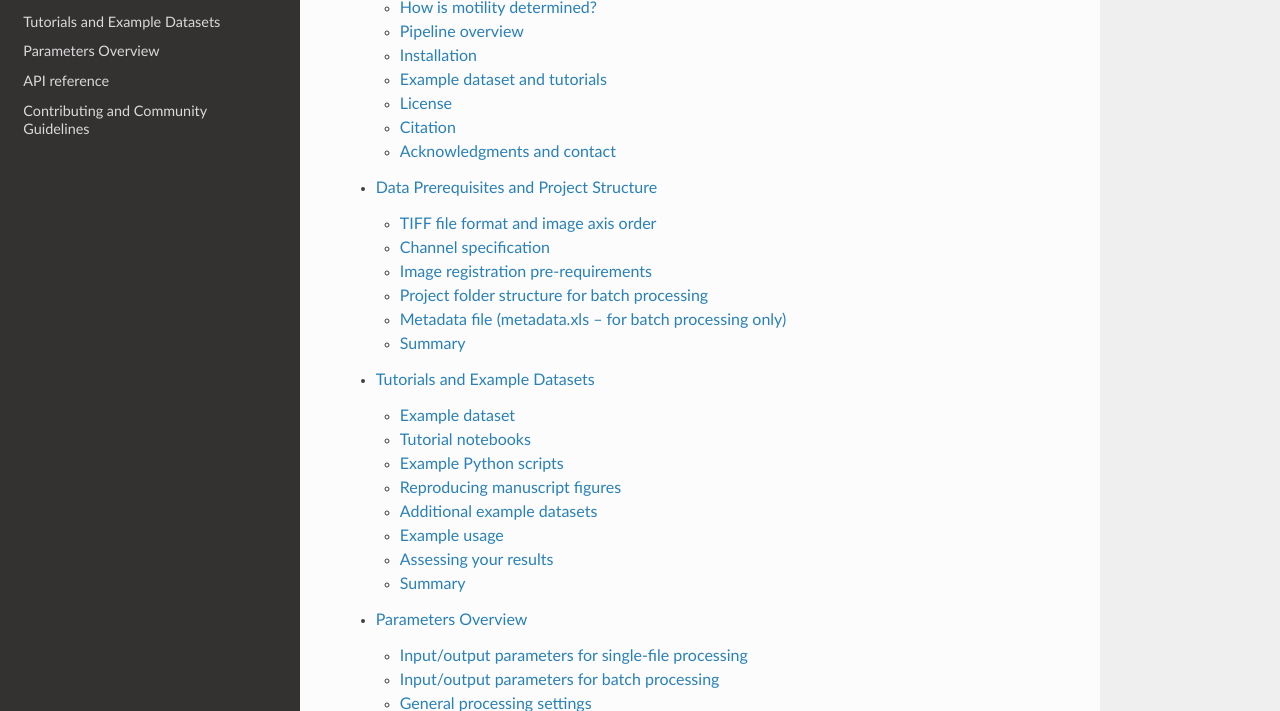
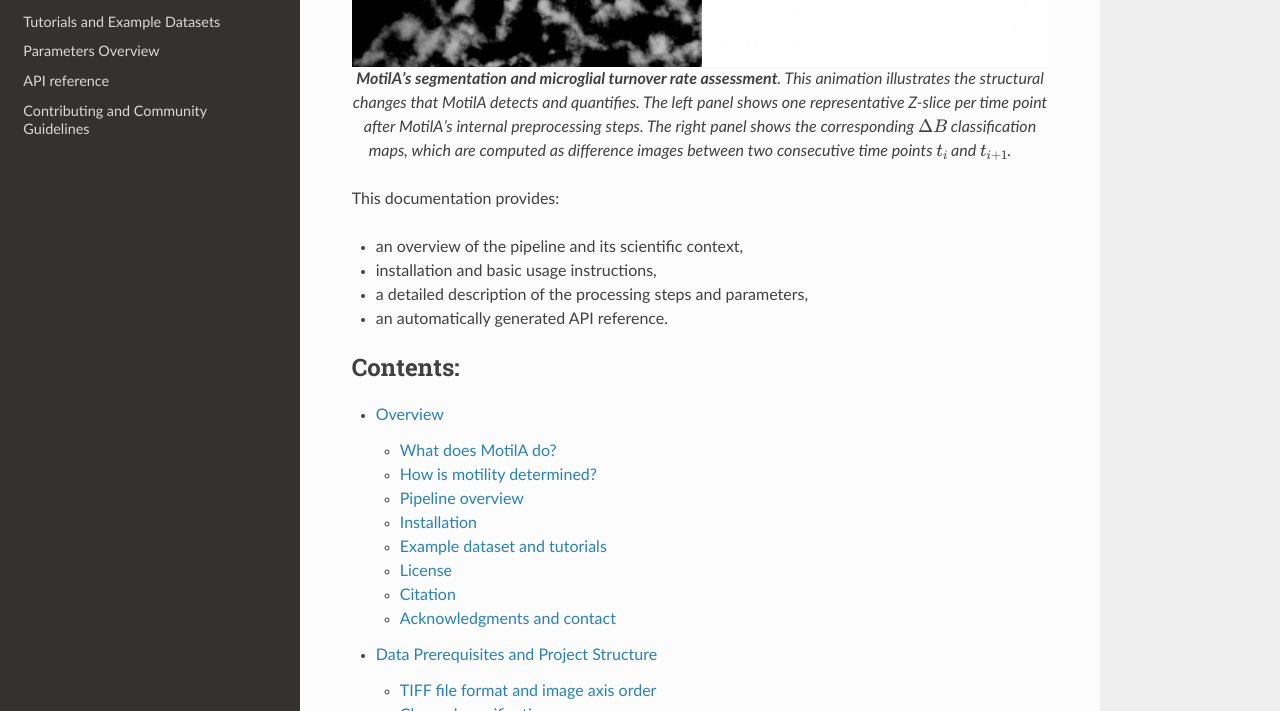
Before and after one commit to FabrizioMusacchio/MotilA, a Sphinx documentation site: the page built from docs/source/index.rst, in a window 1280 px wide and 900 px high, scrolled down 735 px, cut to the strip 189-900 px from the top of the window. Built offline with Sphinx 7.4.7 and the Read the Docs theme 3.1.0, drawn with Linux system fonts in a browser that asks for light colours.

Commit message:
docs: add animation figure illustrating MotilA's segmentation and microglial turnover rate assessment

```diff
--- a/docs/source/index.rst
+++ b/docs/source/index.rst
@@ -73,6 +73,19 @@ MotilA documentation
 from 4D and 5D multiphoton imaging data.
 
 
+.. figure:: _static/figures/all_stacks_4D_reg_cut_out_MotilA_example_small.gif
+   :alt: MotilA pipeline overview
+   :align: center
+   :figwidth: 100%
+
+   **MotilA's segmentation and
+   microglial turnover rate assessment**. This animation illustrates the structural
+   changes that MotilA detects and quantifies. The left panel shows one representative
+   Z-slice per time point after MotilA's internal preprocessing steps. The right panel
+   shows the corresponding :math:`\Delta B` classification maps, which are computed as
+   difference images between two consecutive time points :math:`t_i` and :math:`t_{i+1}`.
+
+
 This documentation provides:
 
 * an overview of the pipeline and its scientific context,
```
Also changed, not shown: docs/source/_static/figures/all_stacks_4D_reg_cut_out_MotilA_example_small.gif (added).
